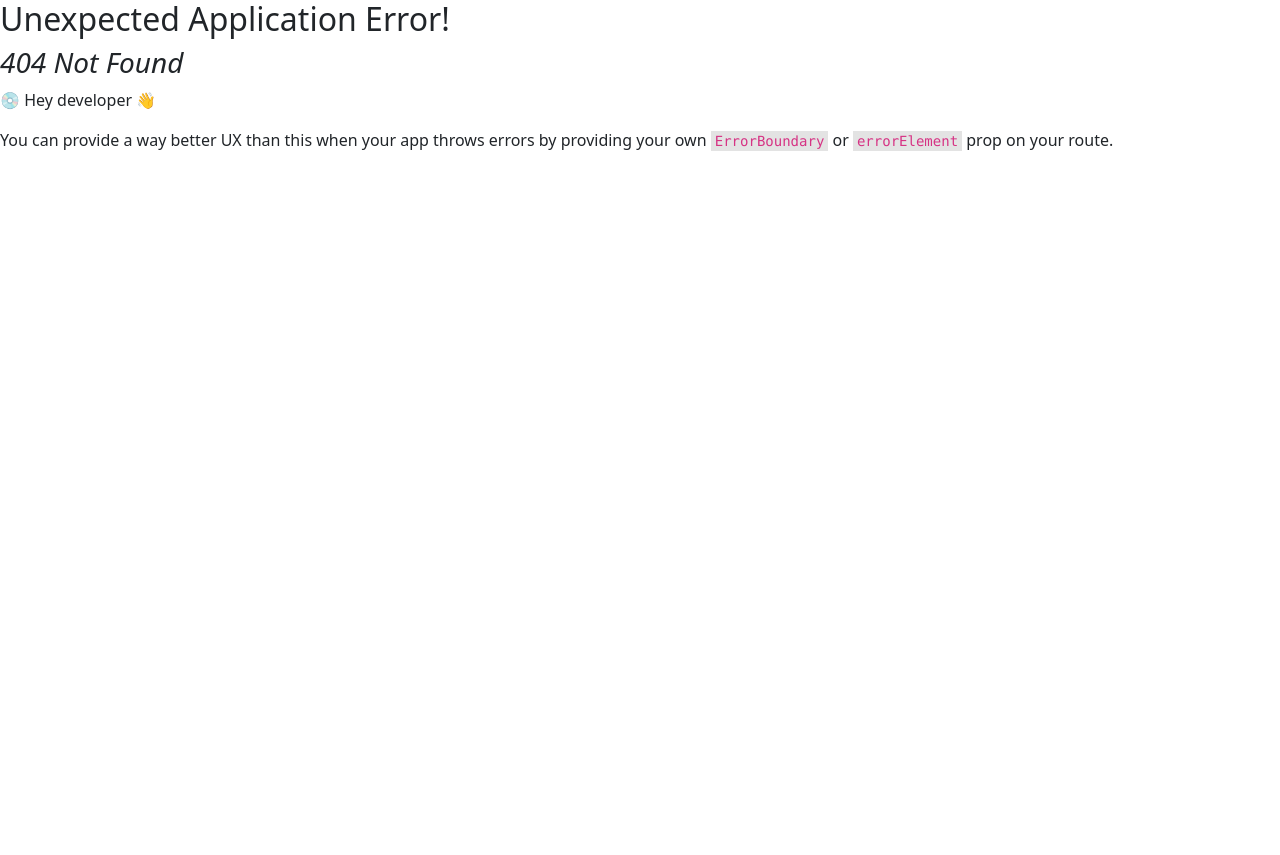
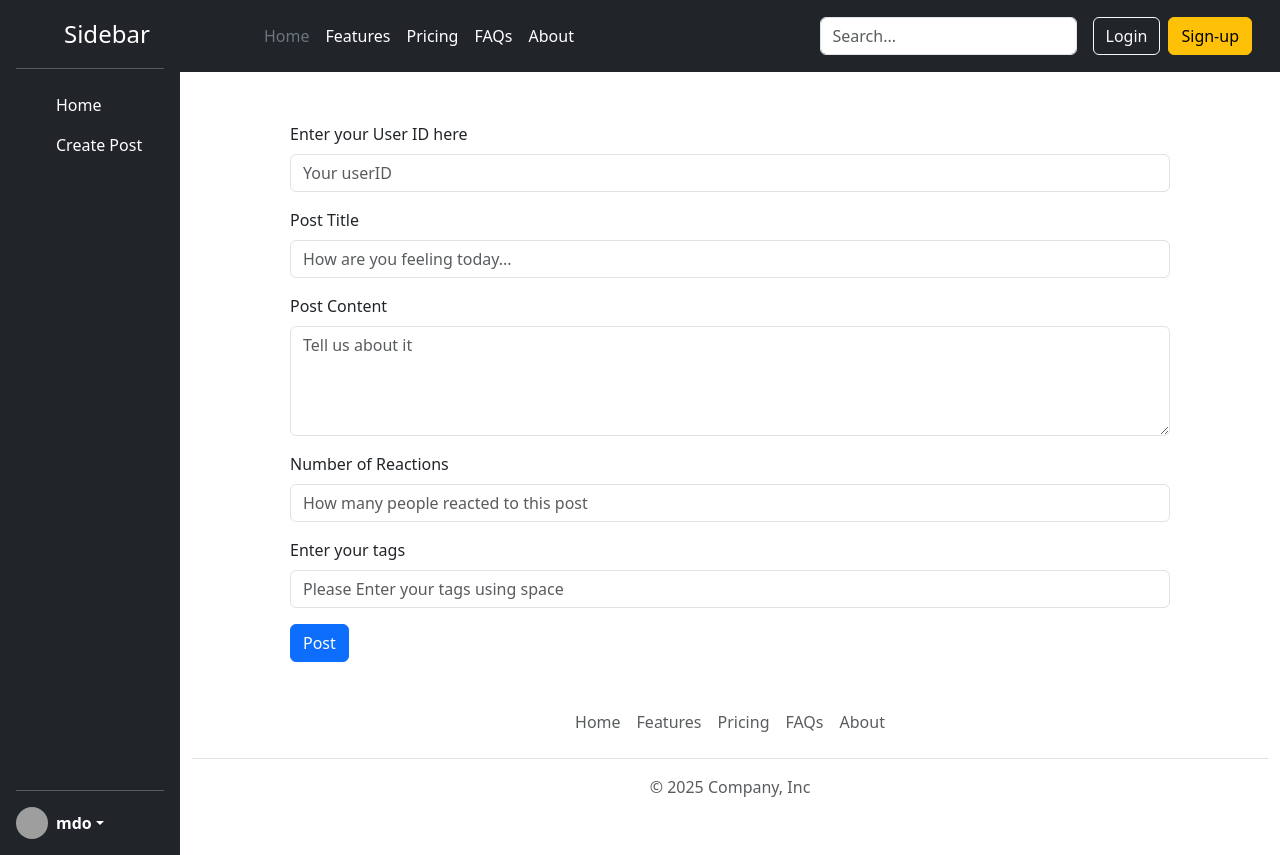
Before and after one commit to M-Prathmesh-B18/Social-Media, a React (Vite) app: page /Create-post in a window 1280 px wide. Before the commit this address had no page. Before the commit the page ends 800 px from the top, so only its background shows below. Built offline with nearby package versions, Linux system fonts and the light colour scheme; no server answers; grey boxes are pictures that could not be loaded.

Commit message:
useNavigator hook for navigation on createpost to home paage

```diff
--- a/src/App.jsx
+++ b/src/App.jsx
@@ -7,6 +7,7 @@ import CreatePost from "./component/CreatePost";
 import PostList from "./component/PostList";
 import { useState } from "react";
 import PostListProvider from "./store/post-list-store";
+import { Outlet } from "react-router-dom";
 function App() {
   const [selectedTab, setSelectedTab] = useState("Home");
 
@@ -19,11 +20,11 @@ function App() {
         ></SideBar>
         <div className="content">
           <Header></Header>
-          {selectedTab === "Home" ? (
-            <PostList></PostList>
-          ) : (
-            <CreatePost></CreatePost>
-          )}
+
+          {/* <PostList></PostList>
+
+            <CreatePost></CreatePost> */}
+          <Outlet />
 
           <Footer></Footer>
         </div>
--- a/src/component/CreatePost.jsx
+++ b/src/component/CreatePost.jsx
@@ -1,7 +1,9 @@
 import { useContext, useRef } from "react";
 import { PostListContext } from "../store/post-list-store";
+import { useNavigate } from "react-router-dom";
 const CreatePost = () => {
   const { addPost } = useContext(PostListContext);
+  const navigate = useNavigate();
 
   const userIdElement = useRef();
   const postTitleElement = useRef();
@@ -39,6 +41,7 @@ const CreatePost = () => {
     postBodyElement.current.value = "";
     reactionsElement.current.value = "";
     tagsElement.current.value = "";
+    navigate("/");
   };
 
   return (
--- a/src/component/SideBar.jsx
+++ b/src/component/SideBar.jsx
@@ -1,3 +1,5 @@
+import { Link, Links } from "react-router-dom";
+
 const SideBar = ({ selectedTab, setSelectedTab }) => {
   //   const handleOnClicked = (selectedTab) => {
   //     setSelectedTab(selectedTab);
@@ -20,38 +22,24 @@ const SideBar = ({ selectedTab, setSelectedTab }) => {
       <hr />
       <ul className="nav nav-pills flex-column mb-auto">
         <li className="nav-item">
-          <a
-            href="#"
-            className={`nav-link text-white  ${
-              selectedTab === "Home" && "active"
-            }`}
-            aria-current="page"
-            onClick={(event) => {
-              setSelectedTab("Home");
-            }}
-          >
+          <Link to="/" className={`nav-link text-white  `} aria-current="page">
             <svg className="bi me-2" width="16" height="16">
               <use xlinkHref="#home"></use>
             </svg>
             Home
-          </a>
+          </Link>
         </li>
         <li>
-          <a
-            href="#"
-            className={`nav-link text-white ${
-              selectedTab === "Create Post" && "active"
-            } `}
+          <Link
+            to="/Create-post"
+            className={`nav-link text-white  `}
             value="Create Post"
-            onClick={(event) => {
-              setSelectedTab("Create Post");
-            }}
           >
             <svg className="bi me-2" width="16" height="16">
               <use xlinkHref="#speedometer2"></use>
             </svg>
             Create Post
-          </a>
+          </Link>
         </li>
       </ul>
       <hr />
```
Also changed, not shown: src/main.jsx (+6 -5 lines).
